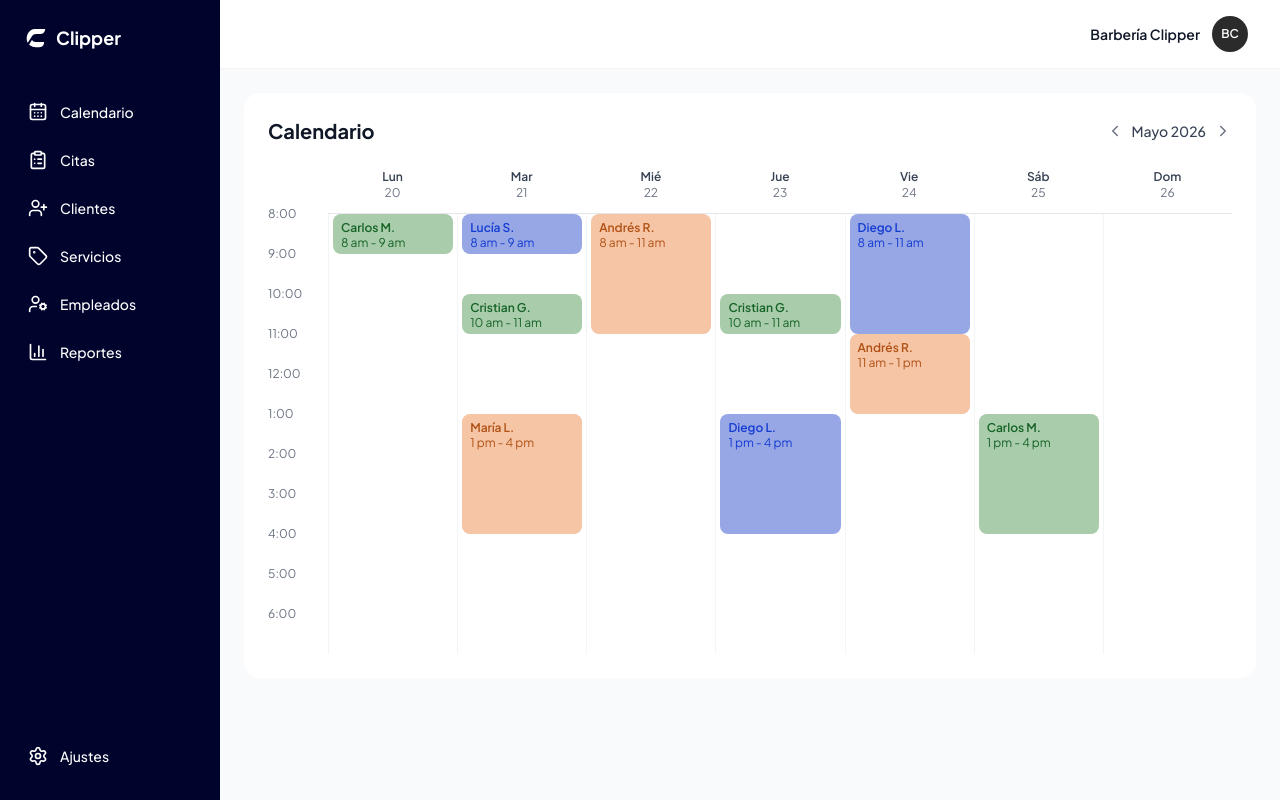
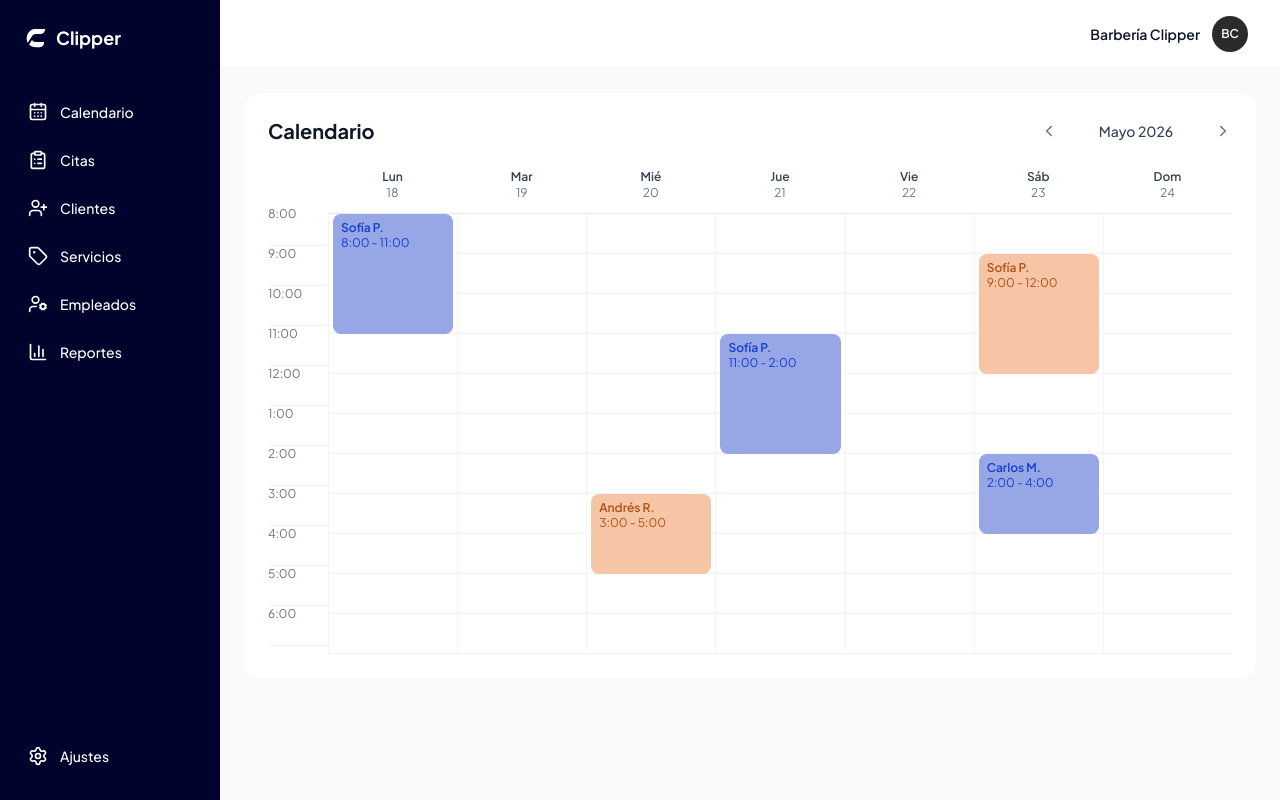
Before and after one commit to AndresRios123/Clipper-frontend, a React (Vite) app: page /calendar in a window 1280 px wide. Built offline with nearby package versions, Linux system fonts and the light colour scheme.

Commit message:
Agregado calendario con citas simuladas

```diff
--- a/src/components/Calendarview/Calendarview.tsx
+++ b/src/components/Calendarview/Calendarview.tsx
@@ -1,3 +1,4 @@
+import { useState, useMemo } from "react";
 import { ChevronLeft, ChevronRight } from "lucide-react";
 
 // ---------- Tipos ----------
@@ -8,13 +9,12 @@ type Appointment = {
   clientName: string;
   startHour: number; // hora de inicio en formato 24h (8 = 8am, 13 = 1pm)
   endHour: number; // hora de fin en formato 24h
-  timeLabel: string; // texto a mostrar, ej. "8am - 9am"
   color: AppointmentColor;
 };
 
 type DayColumn = {
   label: string; // "Lun", "Mar", etc.
-  date: number; // 20, 21, etc.
+  date: Date;
   appointments: Appointment[];
 };
 
@@ -26,135 +26,126 @@ const hours = Array.from(
   (_, i) => START_HOUR + i
 );
 
+const DAY_LABELS = ["Lun", "Mar", "Mié", "Jue", "Vie", "Sáb", "Dom"];
+const MONTH_NAMES = [
+  "Enero",
+  "Febrero",
+  "Marzo",
+  "Abril",
+  "Mayo",
+  "Junio",
+  "Julio",
+  "Agosto",
+  "Septiembre",
+  "Octubre",
+  "Noviembre",
+  "Diciembre",
+];
+
+// Mes/año donde mostramos datos de ejemplo. Fuera de este mes, el calendario
+// se muestra vacío (ajusta esto cuando conectes datos reales de una API).
+const DEMO_MONTH = 4; // Mayo (0-indexado: 0 = Enero)
+const DEMO_YEAR = 2026;
+
 const formatHourLabel = (hour: number) => {
   const display = hour > 12 ? hour - 12 : hour;
   return `${display}:00`;
 };
 
-// ---------- Datos de ejemplo (vendrán de una API más adelante) ----------
-const days: DayColumn[] = [
-  {
-    label: "Lun",
-    date: 20,
-    appointments: [
-      {
-        id: "1",
-        clientName: "Carlos M.",
-        startHour: 8,
-        endHour: 9,
-        timeLabel: "8 am - 9 am",
-        color: "green",
-      },
-    ],
-  },
-  {
-    label: "Mar",
-    date: 21,
-    appointments: [
-      {
-        id: "2",
-        clientName: "Lucía S.",
-        startHour: 8,
-        endHour: 9,
-        timeLabel: "8 am - 9 am",
-        color: "blue",
-      },
-      {
-        id: "3",
-        clientName: "Cristian G.",
-        startHour: 10,
-        endHour: 11,
-        timeLabel: "10 am - 11 am",
-        color: "green",
-      },
-      {
-        id: "4",
-        clientName: "María L.",
-        startHour: 13,
-        endHour: 16,
-        timeLabel: "1 pm - 4 pm",
-        color: "orange",
-      },
-    ],
-  },
-  {
-    label: "Mié",
-    date: 22,
-    appointments: [
-      {
-        id: "5",
-        clientName: "Andrés R.",
-        startHour: 8,
-        endHour: 11,
-        timeLabel: "8 am - 11 am",
-        color: "orange",
-      },
-    ],
-  },
-  {
-    label: "Jue",
-    date: 23,
-    appointments: [
-      {
-        id: "6",
-        clientName: "Cristian G.",
-        startHour: 10,
-        endHour: 11,
-        timeLabel: "10 am - 11 am",
-        color: "green",
-      },
-      {
-        id: "7",
-        clientName: "Diego L.",
-        startHour: 13,
-        endHour: 16,
-        timeLabel: "1 pm - 4 pm",
-        color: "blue",
-      },
-    ],
-  },
-  {
-    label: "Vie",
-    date: 24,
-    appointments: [
-      {
-        id: "8",
-        clientName: "Diego L.",
-        startHour: 8,
-        endHour: 11,
-        timeLabel: "8 am - 11 am",
-        color: "blue",
-      },
-      {
-        id: "9",
-        clientName: "Andrés R.",
-        startHour: 11,
-        endHour: 13,
-        timeLabel: "11 am - 1 pm",
-        color: "orange",
-      },
-    ],
-  },
-  {
-    label: "Sáb",
-    date: 25,
-    appointments: [
-      {
-        id: "10",
-        clientName: "Carlos M.",
-        startHour: 13,
-        endHour: 16,
-        timeLabel: "1 pm - 4 pm",
-        color: "green",
-      },
-    ],
-  },
-  {
-    label: "Dom",
-    date: 26,
-    appointments: [],
-  },
+const formatHourRangeLabel = (hour: number) => {
+  const period = (h: number) => (h >= 12 ? "pm" : "am");
+  const display = (h: number) => (h > 12 ? h - 12 : h === 0 ? 12 : h);
+  return `${display(hour)}:00 ${period(hour)} - ${display(hour + 1)}:00 ${period(
+    hour + 1
+  )}`;
+};
+
+// Devuelve el lunes de la semana a la que pertenece `date`
+const getMondayOfWeek = (date: Date) => {
+  const result = new Date(date);
+  const day = result.getDay(); // 0 = domingo, 1 = lunes, ...
+  const diff = day === 0 ? -6 : 1 - day;
+  result.setDate(result.getDate() + diff);
+  result.setHours(0, 0, 0, 0);
+  return result;
+};
+
+// Generador pseudo-aleatorio determinista a partir de una semilla (string).
+// Así, la misma semana siempre genera las mismas citas de ejemplo,
+// sin que cambien en cada render o al mover el mouse.
+const seededRandom = (seed: string) => {
+  let h = 0;
+  for (let i = 0; i < seed.length; i++) {
+    h = Math.imul(31, h) + seed.charCodeAt(i);
+  }
+  return () => {
+    h = Math.imul(h ^ (h >>> 15), h | 1);
+    h ^= h + Math.imul(h ^ (h >>> 7), h | 61);
+    return ((h ^ (h >>> 14)) >>> 0) / 4294967296;
+  };
+};
+
+const SAMPLE_NAMES = [
+  "Carlos M.",
+  "Lucía S.",
+  "Cristian G.",
+  "María L.",
+  "Andrés R.",
+  "Diego L.",
+  "Sofía P.",
+  "Javier T.",
 ];
+const SAMPLE_COLORS: AppointmentColor[] = ["green", "blue", "orange"];
+
+// Genera entre 0 y 3 citas aleatorias (pero deterministas) para un día dado
+const generateAppointmentsForDay = (date: Date): Appointment[] => {
+  const seed = date.toISOString().slice(0, 10); // ej. "2026-05-20"
+  const random = seededRandom(seed);
+
+  const appointmentCount = Math.floor(random() * 4); // 0 a 3 citas
+  const appointments: Appointment[] = [];
+  const occupiedHours = new Set<number>();
+
+  for (let i = 0; i < appointmentCount; i++) {
+    const duration = 1 + Math.floor(random() * 3); // 1 a 3 horas
+    const maxStart = END_HOUR - duration;
+    const startHour =
+      START_HOUR + Math.floor(random() * (maxStart - START_HOUR + 1));
+
+    // Evitar que se solapen con una cita ya generada ese día
+    const range = Array.from({ length: duration }, (_, i) => startHour + i);
+    const overlaps = range.some((h) => occupiedHours.has(h));
+    if (overlaps) continue;
+    range.forEach((h) => occupiedHours.add(h));
+
+    appointments.push({
+      id: `${seed}-${i}`,
+      clientName: SAMPLE_NAMES[Math.floor(random() * SAMPLE_NAMES.length)],
+      startHour,
+      endHour: startHour + duration,
+      color: SAMPLE_COLORS[Math.floor(random() * SAMPLE_COLORS.length)],
+    });
+  }
+
+  return appointments;
+};
+
+const isInDemoMonth = (date: Date) =>
+  date.getMonth() === DEMO_MONTH && date.getFullYear() === DEMO_YEAR;
+
+// Construye los 7 días de la semana a partir del lunes dado
+const buildWeek = (monday: Date): DayColumn[] => {
+  return Array.from({ length: 7 }, (_, i) => {
+    const date = new Date(monday);
+    date.setDate(monday.getDate() + i);
+
+    return {
+      label: DAY_LABELS[i],
+      date,
+      appointments: isInDemoMonth(date) ? generateAppointmentsForDay(date) : [],
+    };
+  });
+};
 
 // ---------- Estilos por color ----------
 const colorStyles: Record<AppointmentColor, { bg: string; text: string }> = {
@@ -165,24 +156,73 @@ const colorStyles: Record<AppointmentColor, { bg: string; text: string }> = {
 
 const ROW_HEIGHT = 40; // alto en px de cada fila de 1 hora
 
+type HoveredCell = {
+  dayLabel: string;
+  hour: number;
+  x: number;
+  y: number;
+};
+
+// Etiqueta del header: muestra el mes (y año) considerando que la semana
+// puede cruzar dos meses distintos
+const getHeaderLabel = (days: DayColumn[]) => {
+  const firstMonth = days[0].date.getMonth();
+  const lastMonth = days[6].date.getMonth();
+  const year = days[0].date.getFullYear();
+
+  if (firstMonth === lastMonth) {
+    return `${MONTH_NAMES[firstMonth]} ${year}`;
+  }
+  // La semana cruza dos meses: mostramos ambos, ej. "Abril / Mayo 2026"
+  const lastYear = days[6].date.getFullYear();
+  return `${MONTH_NAMES[firstMonth]} / ${MONTH_NAMES[lastMonth]} ${lastYear}`;
+};
+
 const CalendarView = () => {
+  // Ancla inicial: el lunes de la semana del 20 de mayo de 2026 (donde están
+  // los datos de demo). Cambia esto a `new Date()` si quieres que abra
+  // siempre en la semana actual real.
+  const [currentMonday, setCurrentMonday] = useState(() =>
+    getMondayOfWeek(new Date(2026, 4, 20))
+  );
+  const [hoveredCell, setHoveredCell] = useState<HoveredCell | null>(null);
+
+  const days = useMemo(() => buildWeek(currentMonday), [currentMonday]);
+  const headerLabel = useMemo(() => getHeaderLabel(days), [days]);
+
+  const goToPreviousWeek = () => {
+    const prev = new Date(currentMonday);
+    prev.setDate(prev.getDate() - 7);
+    setCurrentMonday(prev);
+  };
+
+  const goToNextWeek = () => {
+    const next = new Date(currentMonday);
+    next.setDate(next.getDate() + 7);
+    setCurrentMonday(next);
+  };
+
   return (
-    <div className="w-full bg-white rounded-2xl p-6">
-      {/* Header: título + navegación de mes */}
+    <div className="w-full bg-white rounded-2xl p-6 relative">
+      {/* Header: título + navegación de semana */}
       <div className="flex items-center justify-between mb-6">
         <h2 className="text-xl font-bold text-gray-900">Calendario</h2>
         <div className="flex items-center gap-2">
           <button
             type="button"
-            aria-label="Mes anterior"
+            aria-label="Semana anterior"
+            onClick={goToPreviousWeek}
             className="text-gray-500 hover:text-gray-800 transition-colors"
           >
             <ChevronLeft size={18} />
           </button>
-          <span className="text-sm font-medium text-gray-700">Mayo 2026</span>
+          <span className="text-sm font-medium text-gray-700 min-w-[140px] text-center">
+            {headerLabel}
+          </span>
           <button
             type="button"
-            aria-label="Mes siguiente"
+            aria-label="Semana siguiente"
+            onClick={goToNextWeek}
             className="text-gray-500 hover:text-gray-800 transition-colors"
           >
             <ChevronRight size={18} />
@@ -198,11 +238,11 @@ const CalendarView = () => {
         {/* Encabezados de días */}
         {days.map((day) => (
           <div
-            key={day.label}
+            key={day.date.toISOString()}
             className="text-center pb-3 border-b border-gray-200"
           >
             <p className="text-xs font-semibold text-gray-700">{day.label}</p>
-            <p className="text-xs text-gray-500">{day.date}</p>
+            <p className="text-xs text-gray-500">{day.date.getDate()}</p>
           </div>
         ))}
 
@@ -212,7 +252,7 @@ const CalendarView = () => {
             <div
               key={hour}
               style={{ height: ROW_HEIGHT }}
-              className="text-xs text-gray-500 -translate-y-2"
+              className="text-xs text-gray-500 border-b border-gray-100 -translate-y-2"
             >
               {formatHourLabel(hour)}
             </div>
@@ -222,10 +262,34 @@ const CalendarView = () => {
         {/* Columnas de días con sus citas */}
         {days.map((day) => (
           <div
-            key={day.label}
+            key={day.date.toISOString()}
             className="relative border-l border-gray-100"
             style={{ height: ROW_HEIGHT * hours.length }}
           >
+            {/* Celdas de fondo: una por cada hora, con borde sutil y hover */}
+            <div className="absolute inset-0 flex flex-col">
+              {hours.map((hour) => (
+                <div
+                  key={hour}
+                  style={{ height: ROW_HEIGHT }}
+                  className="border-b border-gray-100 hover:bg-gray-200/60 transition-colors"
+                  onMouseEnter={() =>
+                    setHoveredCell({ dayLabel: day.label, hour, x: 0, y: 0 })
+                  }
+                  onMouseMove={(e) =>
+                    setHoveredCell({
+                      dayLabel: day.label,
+                      hour,
+                      x: e.clientX,
+                      y: e.clientY,
+                    })
+                  }
+                  onMouseLeave={() => setHoveredCell(null)}
+                />
+              ))}
+            </div>
+
+            {/* Citas, posicionadas encima de las celdas */}
             {day.appointments.map((appt) => {
               const top = (appt.startHour - START_HOUR) * ROW_HEIGHT;
               const height = (appt.endHour - appt.startHour) * ROW_HEIGHT;
@@ -234,7 +298,7 @@ const CalendarView = () => {
               return (
                 <div
                   key={appt.id}
-                  className="absolute left-1 right-1 rounded-lg px-2 py-1.5 overflow-hidden"
+                  className="absolute left-1 right-1 rounded-lg px-2 py-1.5 overflow-hidden pointer-events-none"
                   style={{
                     top,
                     height,
@@ -251,7 +315,7 @@ const CalendarView = () => {
                     className="text-xs leading-tight"
                     style={{ color: styles.text }}
                   >
-                    {appt.timeLabel}
+                    {formatHourLabel(appt.startHour)} - {formatHourLabel(appt.endHour)}
                   </p>
                 </div>
               );
@@ -259,6 +323,19 @@ const CalendarView = () => {
           </div>
         ))}
       </div>
+
+      {/* Tooltip flotante que sigue al cursor */}
+      {hoveredCell && (
+        <div
+          className="fixed z-50 pointer-events-none bg-gray-900 text-white text-xs font-medium px-2.5 py-1.5 rounded-md shadow-lg"
+          style={{
+            left: hoveredCell.x + 12,
+            top: hoveredCell.y + 12,
+          }}
+        >
+          {hoveredCell.dayLabel} · {formatHourRangeLabel(hoveredCell.hour)}
+        </div>
+      )}
     </div>
   );
 };
```
